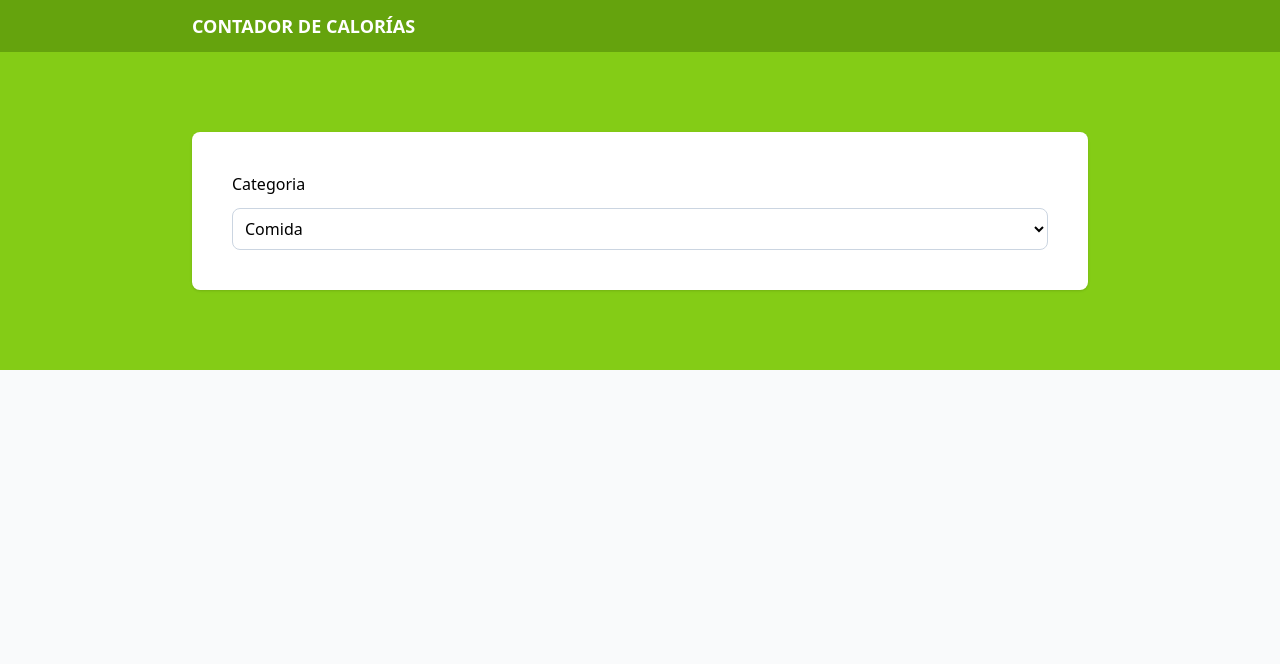
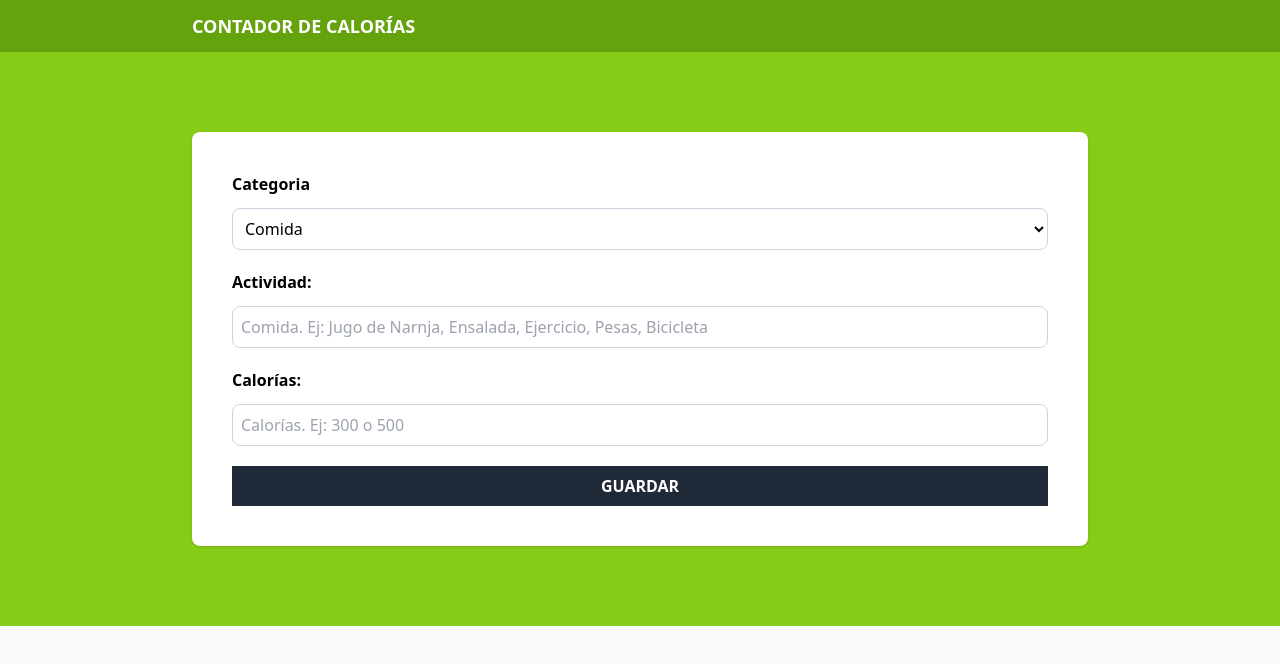
Before and after one commit to landogomez/CaloriesTracker, a React (Vite) app: page / in a window 1280 px wide. Shown: the top 664 px of the page. Built offline with nearby package versions, Linux system fonts and the light colour scheme.

Commit message:
Se implemento el form

```diff
--- a/src/components/Form.tsx
+++ b/src/components/Form.tsx
@@ -3,10 +3,10 @@ import {categories} from "../data/categories"
 export default function Form() {
   return (
     <form
-      className="space y-5 bg-white shadow p-10 rounded-lg"
+      className="space-y-5 bg-white shadow p-10 rounded-lg"
     >
       <div className="grid grid-cols-1 gap-3">
-        <label htmlFor="category">Categoria</label>
+        <label htmlFor="category" className="font-bold">Categoria</label>
         <select
           className="border border-slate-300 p-2 rounded-lg w-full bg-white"
           id="category"
@@ -21,6 +21,31 @@ export default function Form() {
         </select>
       </div>
 
+      <div className="grid grid-cols-1 gap-3">
+          <label htmlFor="activity" className="font-bold">Actividad:</label>
+          <input
+          id="activity"
+          type="text"
+          className="border border-slate-300 p-2 rounded-lg"
+          placeholder="Comida. Ej: Jugo de Narnja, Ensalada, Ejercicio, Pesas, Bicicleta"
+          />
+      </div>
+
+      <div className="grid grid-cols-1 gap-3">
+          <label htmlFor="calories" className="font-bold">Calorías:</label>
+          <input
+          id="calories"
+          type="number"
+          className="border border-slate-300 p-2 rounded-lg"
+          placeholder="Calorías. Ej: 300 o 500"/>
+      </div>
+
+      <input
+        type="submit"
+        className=" bg-gray-800 hover:bg-gray-900 w-full p-2 font-bold uppercase text-white
+         cursor-pointer"
+        value='Guardar'/>
+
     </form>
   )
 }
```
